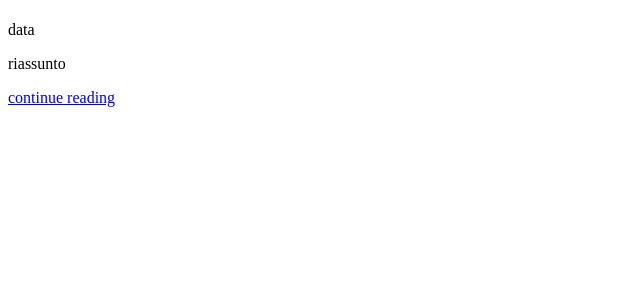
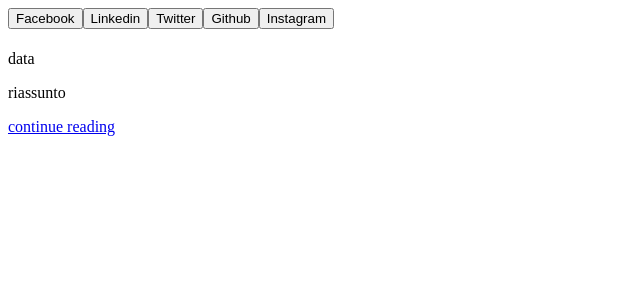
Before and after one commit to ndrx02/node-fs17, a React (Vite) app in the folder Blog/: page / in a window 1280 px wide. Shown: the top 300 px of the page, without its empty margins (0-640 px from the left). Built offline with nearby package versions, Linux system fonts and the light colour scheme.

Commit message:
blog_gruppoB

```diff
--- a/Blog/src/Components/Home/Home.jsx
+++ b/Blog/src/Components/Home/Home.jsx
@@ -1,9 +1,13 @@
 import { PostPreview } from "../Post/PostPreview/PostPreview"
 import { Link } from "react-router-dom"
+import { Button } from "../Shared_button/Button"
 
 export const Home = () => {
+
+  const linkButton = ["Facebook", "Linkedin", "Twitter", "Github", "Instagram"]
   return(
     <div>
+      {linkButton.map((el, index)=> <Button name= {el} />)}
       <PostPreview/>
       <Link to="/post">
         {" "}
--- /dev/null
+++ b/Blog/src/Components/Shared_button/Button.jsx
@@ -0,0 +1,14 @@
+import { useState } from "react"
+
+export function Button({ name }){
+const [] = useState("")
+
+const linkButton = []
+    return(
+        <>
+        <button>
+            <a>{name}</a>
+        </button>
+        </>
+    )
+}
```
